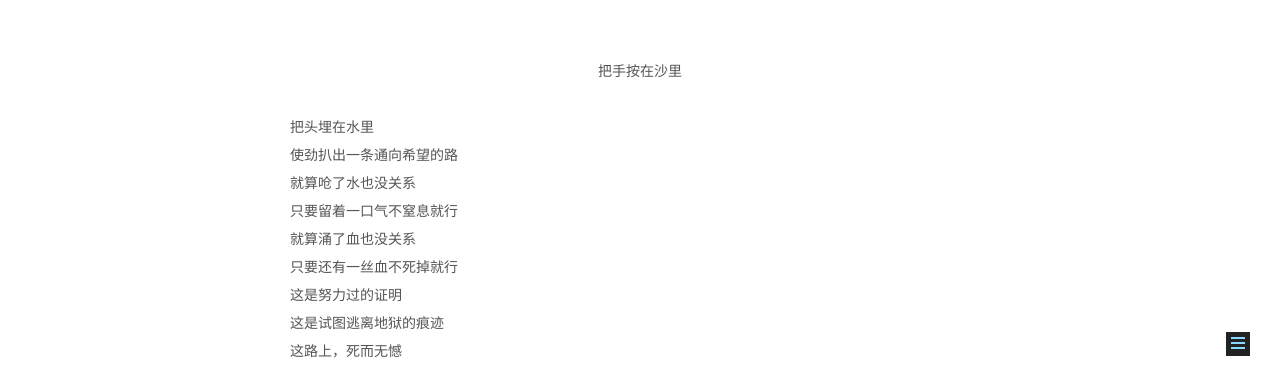
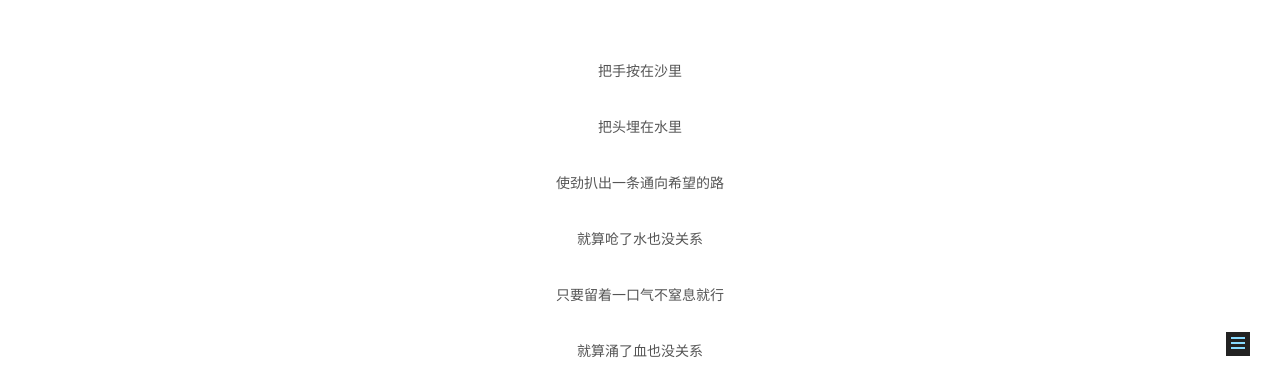
Before and after one commit to rgdsmint/rgdsmint.github.io, a plain HTML site: page 2019/01/25/Fire/index.html in a window 1280 px wide. Shown: the part 399-789 px from the top of the page. Drawn offline with Linux system fonts and the light colour scheme.

Commit message:
Site updated: 2019-01-25 23:10:51

```diff
--- a/2019/01/25/Fire/index.html
+++ b/2019/01/25/Fire/index.html
@@ -86,7 +86,7 @@
 <meta property="og:site_name" content="Rgds Mint的个人博客">
 <meta property="og:description" content="把手按在沙里把头埋在水里使劲扒出一条通向希望的路就算呛了水也没关系只要留着一口气不窒息就行就算涌了血也没关系只要还有一丝血不死掉就行这是努力过的证明这是试图逃离地狱的痕迹这路上，死而无憾">
 <meta property="og:locale" content="zh-CN">
-<meta property="og:updated_time" content="2019-01-25T15:08:47.708Z">
+<meta property="og:updated_time" content="2019-01-25T15:10:32.195Z">
 <meta name="twitter:card" content="summary">
 <meta name="twitter:title" content="我可以一败涂地 我偏要一鸣惊人">
 <meta name="twitter:description" content="把手按在沙里把头埋在水里使劲扒出一条通向希望的路就算呛了水也没关系只要留着一口气不窒息就行就算涌了血也没关系只要还有一丝血不死掉就行这是努力过的证明这是试图逃离地狱的痕迹这路上，死而无憾">
@@ -299,8 +299,7 @@
 
 
 
-        <p><center>把手按在沙里</center><br>把头埋在水里<br>使劲扒出一条通向希望的路<br>就算呛了水也没关系<br>只要留着一口气不窒息就行<br>就算涌了血也没关系<br>只要还有一丝血不死掉就行<br>这是努力过的证明<br>这是试图逃离地狱的痕迹<br>这路上，死而无憾</p>
-
+        <center>把手按在沙里</center><br><center>把头埋在水里</center><br><center>使劲扒出一条通向希望的路</center><br><center>就算呛了水也没关系</center><br><center>只要留着一口气不窒息就行</center><br><center>就算涌了血也没关系</center><br><center>只要还有一丝血不死掉就行</center><br><center>这是努力过的证明</center><br><center>这是试图逃离地狱的痕迹</center><br><center>这路上，死而无憾</center>
 
     </div>
 
```
Also changed, not shown: index.html (+1 -2 lines).
